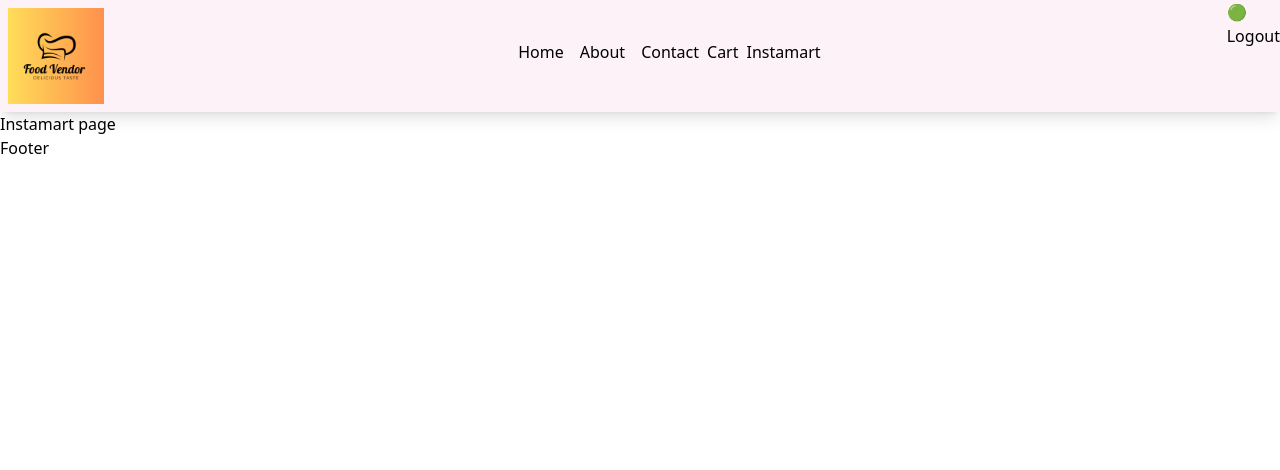
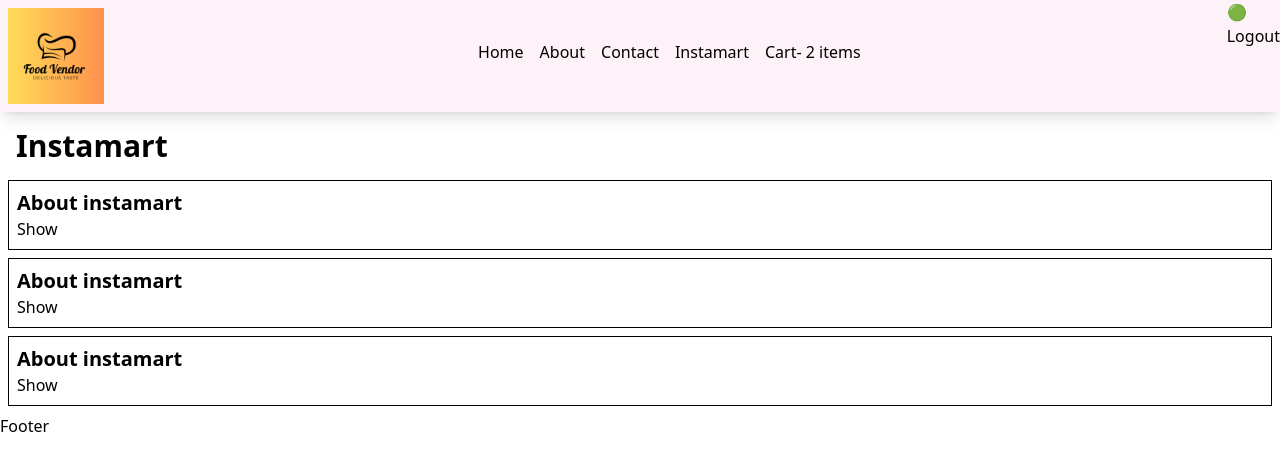
Before and after one commit to harshwardhan335/Food_Vendor, a React (Vite) app: page /instamart in a window 1280 px wide. Shown: the top 470 px of the page. Built offline with nearby package versions, Linux system fonts and the light colour scheme.

Commit message:
saving after tailwind

```diff
--- a/package.json
+++ b/package.json
@@ -15,8 +15,10 @@
     "tailwindcss": "^3.3.3"
   },
   "dependencies": {
+    "@reduxjs/toolkit": "^1.9.5",
     "react": "^18.2.0",
     "react-dom": "^18.2.0",
+    "react-redux": "^8.1.2",
     "react-router-dom": "^6.14.2"
   }
 }
--- a/src/components/Body.js
+++ b/src/components/Body.js
@@ -21,6 +21,7 @@ import useOnline from "../utils/useOnline";
             "https://www.swiggy.com/dapi/restaurants/list/v5?lat=25.5940947&lng=85.1375645&is-seo-homepage-enabled=true&page_type=DESKTOP_WEB_LISTING"
             );
         const json = await data.json();
+        console.log(json);
         // optional chaining
         setAllRestaurants(json?.data?.cards[2]?.card?.card?.gridElements?.infoWithStyle?.restaurants);
         setFilteredRestaurants(json?.data?.cards[2]?.card?.card?.gridElements?.infoWithStyle?.restaurants);
--- /dev/null
+++ b/src/components/Cart.js
@@ -0,0 +1,13 @@
+import { useSelector } from "react-redux";
+
+const Cart = () => {
+    const cartItems = useSelector(store => store.cart.length);
+    return (
+        <div>
+            <h1 className="font-bold text-3xl">
+            Cart Items - {cartItems.length}
+            </h1>
+        </div>
+    );
+};
+export default Cart;
--- a/src/components/Header.js
+++ b/src/components/Header.js
@@ -3,6 +3,7 @@ import Logo from "../assets/img/logo.png";
 import { Link } from "react-router-dom";
 import useOnline from "../utils/useOnline";
 import Instamart from "./Instamart";
+import { useSelector } from "react-redux";
 const Title= ()=> (
     <a href="/">
         <img className="h-28 p-2" src={Logo} alt="logo"/>
@@ -15,6 +16,7 @@ const Title= ()=> (
     const Header=()=> {
         const [isLoggedIn, setIsLoggedIn] = useState(true);
         const isOnline = useOnline();
+        const cartItems = useSelector(store => store.cart.items);
         return (
             <div className="flex justify-between bg-pink-50 shadow-lg">
                 <Title/>
@@ -29,9 +31,11 @@ const Title= ()=> (
                         <Link to="/contact">
                         <li className="px-2">Contact</li>
                         </Link>
-                    <li>Cart</li>
-                    <Link to="/instamart">
+                        <Link to="/instamart">
                         <li className="px-2">Instamart</li>
+                    </Link>
+                    <Link to="/cart">
+                    <li className="px-2">Cart- {cartItems.length} items</li>
                     </Link>
                 </ul>
             </div>
--- a/src/components/Instamart.js
+++ b/src/components/Instamart.js
@@ -1,6 +1,48 @@
+import { useState } from "react";
+
+const Section = ({title,description}) => {
+    const [isVisible, setIsVisible] = useState(false);
+    return (
+        <div className="border border-black p-2 m-2">
+            <h3 className="font-bold text-xl">{title}</h3>
+            {
+                isVisible ? (
+                    <buttton onClick={()=> setIsVisible(false)}
+                    >
+                        Hide
+                    </buttton>
+                ) : (
+                    <button onClick={()=> setIsVisible(true)}
+                    >
+                        Show
+                    </button>
+                )
+            }
+            {isVisible && <p>{description}</p>}
+        </div>
+    );
+};
+
 const Instamart = () => {
     return (
-        <h1>Instamart page</h1>
+        <div>
+            <h1 class="text-3xl p-2 m-2 font-bold">Instamart</h1>
+            <Section
+            title={"About instamart"}
+            description={"It is a long established fact that a reader will be distracted by the readable content of a page when looking at its layout. The point of using Lorem Ipsum is that it has a more-or-less normal distribution of letters, as opposed to using 'Content here, content here', making it look like readable English. Many desktop publishing packages and web page editors now use Lorem Ipsum as their default model text, and a search for 'lorem ipsum' will uncover many web sites still in their infancy. Various versions have evolved over the years, sometimes by accident, sometimes on purpose (injected humour and the like)."}
+            />
+
+<Section
+            title={"About instamart"}
+            description={"It is a long established fact that a reader will be distracted by the readable content of a page when looking at its layout. The point of using Lorem Ipsum is that it has a more-or-less normal distribution of letters, as opposed to using 'Content here, content here', making it look like readable English. Many desktop publishing packages and web page editors now use Lorem Ipsum as their default model text, and a search for 'lorem ipsum' will uncover many web sites still in their infancy. Various versions have evolved over the years, sometimes by accident, sometimes on purpose (injected humour and the like)."}
+            />
+
+<Section
+            title={"About instamart"}
+            description={"It is a long established fact that a reader will be distracted by the readable content of a page when looking at its layout. The point of using Lorem Ipsum is that it has a more-or-less normal distribution of letters, as opposed to using 'Content here, content here', making it look like readable English. Many desktop publishing packages and web page editors now use Lorem Ipsum as their default model text, and a search for 'lorem ipsum' will uncover many web sites still in their infancy. Various versions have evolved over the years, sometimes by accident, sometimes on purpose (injected humour and the like)."}
+            />
+        </div>
+
     )
 }
 export default Instamart;
--- /dev/null
+++ b/src/components/MenuItem.js
@@ -0,0 +1,70 @@
+
+import { addItem, removeItem } from "../utils/cartSlice";
+import { useDispatch, useSelector } from "react-redux";
+import { useState } from "react";
+import { IMG_CDN_URL } from "../constants";
+
+const MenuItem = ({ item }) => {
+
+  const { id, name, description, price, imageId } = item;
+
+  const dispatch = useDispatch();
+  const [itemCount, setItemCount] = useState(0);
+
+  const handleAddItem = (item) => {
+    dispatch(addItem(item)); // redux send action object to store {payload : item}
+    setItemCount(itemCount + 1);
+  };
+
+  const handleRemoveItem = (id) => {
+    let updatedCount;
+    dispatch(removeItem(id));
+    updatedCount = itemCount > 0 ? itemCount - 1 : 0;
+    setItemCount(updatedCount);
+  };
+
+  return (
+    <div
+      className="flex justify-between basis-[848px] max-h-[180px] p-5 border-b border-gray"
+      key={id}
+    >
+      <div className="flex flex-col basis-[400px]">
+        <h3 className="font-bold text-lg w-3/5">{name}</h3>
+        <p className="mt-1 text-base font-normal">
+          {price > 0 ? "₹ " + item.price / 100 : " "}{" "}
+        </p>
+        <p className="mt-3.5 leading-5 text-gray-desc w-4/5 text-base overflow-hidden ">
+          {description}
+        </p>
+      </div>
+      <div className="flex flex-col justify-center items-center w-[118px] h-[150px]">
+        {imageId && (
+          <img
+            className="w-[118px] h-[96px]"
+            src={IMG_CDN_URL + cloudinaryImageId}
+            alt={item?.name}
+          />
+        )}
+        <div className=" flex justify-evenly items-center w-[100px] h-[34px] mt-2.5 text-gray-count outline-none border bg-white border-gray ">
+          <button
+            className="text-xl text-gray-count font-semibold"
+            onClick={() => handleRemoveItem(id)}
+          >
+            {" "}
+            -{" "}
+          </button>
+          <span className="text-base text-green"> {itemCount} </span>
+          <button
+            className="text-green text-xl"
+            onClick={() => handleAddItem(item)}
+          >
+            {" "}
+            +{" "}
+          </button>
+        </div>
+      </div>
+    </div>
+  );
+};
+
+export default MenuItem;
--- a/src/components/RestrauntMenu.js
+++ b/src/components/RestrauntMenu.js
@@ -3,18 +3,23 @@ import { useParams } from "react-router-dom";
 import { IMG_CDN_URL } from "../constants";
 import Shimmer from "./Shimmer";
 import useRestaurant from "../utils/useRestaurant";
-
+import { addItem } from "../utils/cartSlice";
+import { useDispatch } from "react-redux";
 const RestaurantMenu = () => {
   // how to read a dynamic URL params
   const { resId } = useParams();
 
   const restaurant = useRestaurant(resId);
+  const dispatch = useDispatch();
+  const handleAddItem = () => {
+    dispatch(addItem("grapes"));
+  };
 
 
   return (!restaurant) ? (
     <Shimmer />
   ) : (
-    <div className="menu">
+    <div className="flex">
       <div>
         <h1>Restraunt id: {resId}</h1>
         <h2>{restaurant?.name}</h2>
@@ -22,15 +27,20 @@ const RestaurantMenu = () => {
         <h3>{restaurant?.area}</h3>
         <h3>{restaurant?.city}</h3>
         <h3>{restaurant?.avgRating} stars</h3>
-        <h3>{restaurant?.costForTwoMsg}</h3>
+        <h3>{restaurant?.costForTwoMessage}</h3>
+      </div>
+      <div>
+        <button className="p-2 m-5 bg-green-100"
+        onClick={() => handleAddItem()}
+        >
+          Add item
+          </button>
       </div>
       <div>
         <h1>Menu</h1>
-        <ul>
-        {restaurant?.menu?.items ? Object.values(restaurant.menu.items).map((item) => (
-  <li key={item.id}>{item.name}</li>
-)) : null}
-        </ul>
+        {Object.values(restaurant?.menu?.items).map((item) => (
+              <MenuItem key={item.id} item={item} />
+            ))}
       </div>
     </div>
   );
--- /dev/null
+++ b/src/utils/cartSlice.js
@@ -0,0 +1,21 @@
+import { createSlice } from "@reduxjs/toolkit";
+const cartSlice = createSlice({
+    name: 'cart',
+    initialState: {
+        items: ["Banana", "grapes"],
+    },
+    reducers: {
+        addItem: (state, action) => {
+            state.items.push(action.payload);
+        },
+        removeItem: (state, action) => {
+            state.items.pop();
+        },
+        clearCart: (state) => {
+            state.items=[];
+        },
+    },
+});
+
+export const {addItem, removeItem, clearCart} = cartSlice.actions;
+export default cartSlice.reducer;
--- a/src/utils/helper.js
+++ b/src/utils/helper.js
@@ -1,7 +1,7 @@
 
-export function filterData(searchText, restaurants) {
+export function filterData(searchText, restaurants)  {
     const filterData = restaurants.filter((restaurant) =>
-      restaurant?.data?.name?.toLowerCase()?.includes(searchText.toLowerCase())
+      restaurant?.info?.name?.toLowerCase()?.includes(searchText.toLowerCase())
     );
 
     return filterData;
--- /dev/null
+++ b/src/utils/store.js
@@ -0,0 +1,8 @@
+import { configureStore } from "@reduxjs/toolkit";
+import cartSlice from "./cartSlice";
+const store = configureStore({
+    reducer: {
+        cart: cartSlice,
+    },
+});
+export default store;
```
Also changed, not shown: src/App.js (+10 -3 lines), 1 other file (tests, documents, lock files or other folders).
